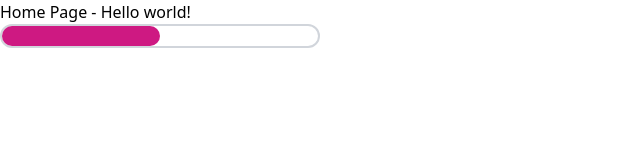
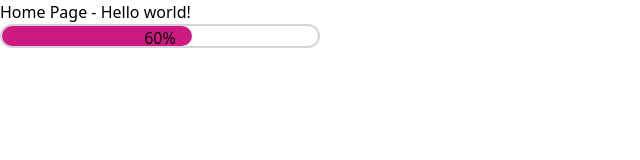
Before and after one commit to JasonXB/EF_Clone, a Next.js app: page / in a window 1280 px wide. Shown: the top 160 px of the page, without its empty margins (0-640 px from the left). Built offline with nearby package versions, Linux system fonts and the light colour scheme.

Commit message:
add percent text on top of colored bar

```diff
--- a/components/percentBar/percent-bar.tsx
+++ b/components/percentBar/percent-bar.tsx
@@ -3,29 +3,29 @@ import React, { FC } from 'react';
 interface PercentBarProps {
   percentage: number;
   color: 'pink' | 'blue'; // arguably should be an enum
-}
-
-interface SomeOtherPropsThatAreWrong {
-  percentage: number;
-  ingredients: string[];
+  showPercentageText?: boolean;
 }
 
 const PercentageBar: FC<PercentBarProps> = ({
   percentage,
   color,
+  showPercentageText,
 }: PercentBarProps) => {
   const progressStyle = {
     width: percentage > 6 ? `${percentage}%` : '6%',
   };
 
   return (
-    <div className="w-80 h-6 border-gray-300 border-2 rounded-xl">
+    <div className="w-80 h-6 border-gray-300 border-2 rounded-xl relative">
       <div
         style={progressStyle}
-        className={`w-3/5 h-full rounded-xl ${
+        className={`w-3/5 h-full rounded-xl absolute ${
           color === 'pink' ? 'bg-fuchsia' : 'bg-namelessBlue'
         }`}
       ></div>
+      {showPercentageText ? (
+        <div className="w-full flex justify-center absolute">{`${percentage}%`}</div>
+      ) : null}
     </div>
   );
 };
--- a/pages/index.tsx
+++ b/pages/index.tsx
@@ -13,7 +13,7 @@ const Home: NextPage = ({}) => {
       </Head>
       <h1>Home Page - Hello world!</h1>
       <div>
-        <PercentageBar percentage={50} color="pink" />
+        <PercentageBar percentage={60} color="pink" showPercentageText={true} />
       </div>
     </div>
   );
```
